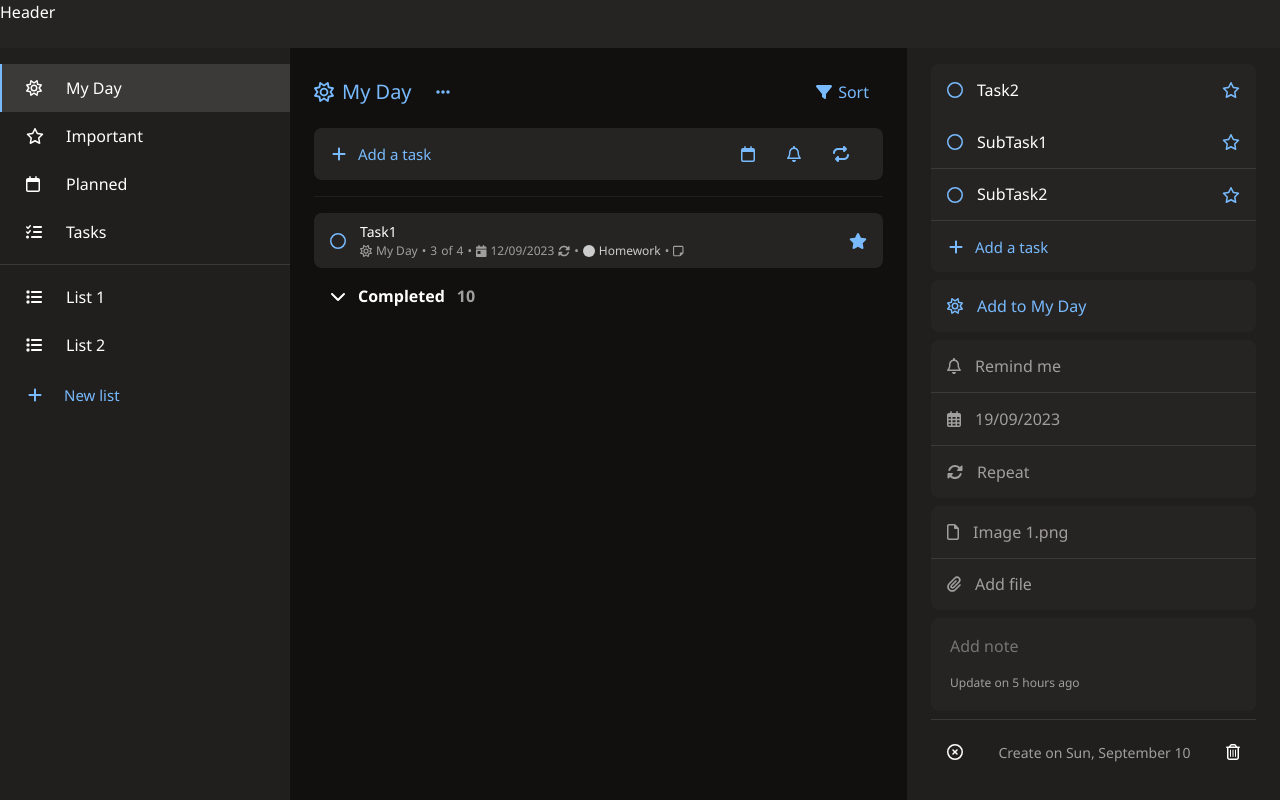
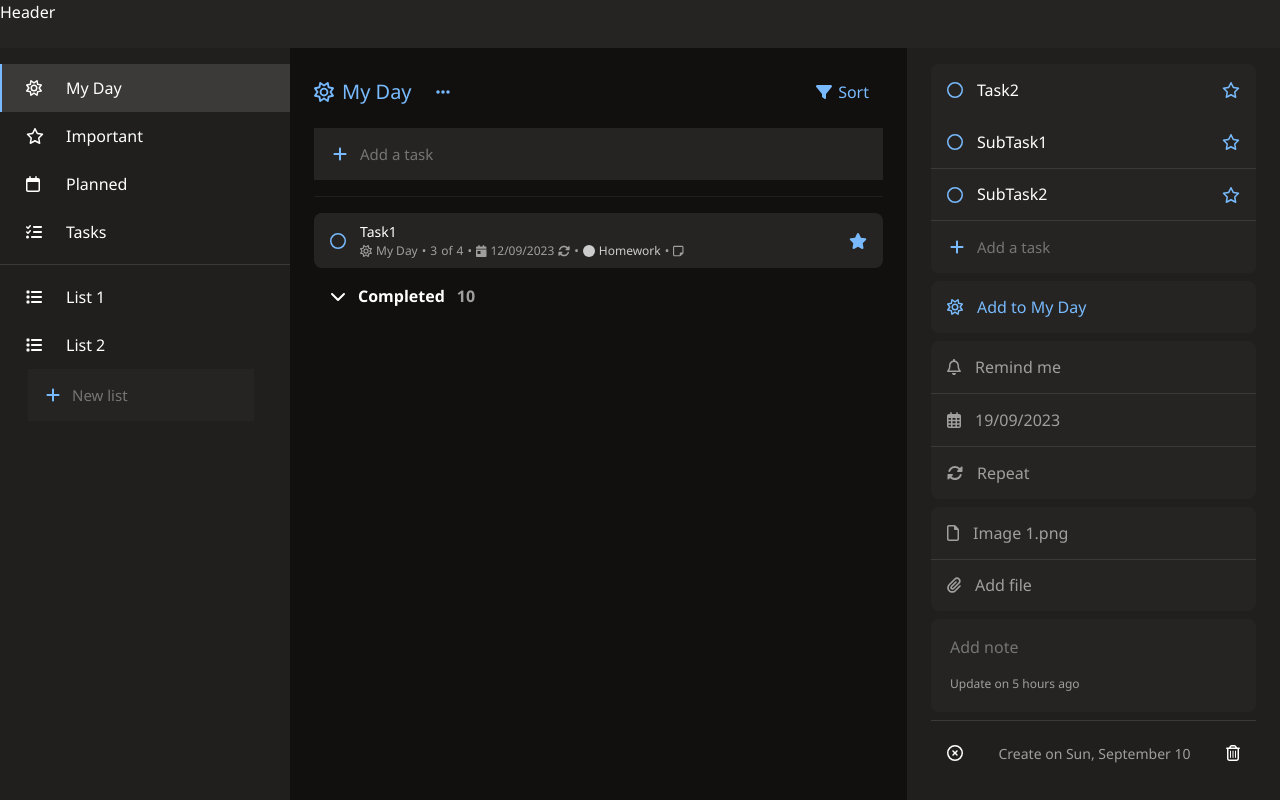
Before and after one commit to LD-Tien/task_manager, a React (Create React App) app: page / in a window 1280 px wide. Built offline with nearby package versions, Linux system fonts and the light colour scheme.

Commit message:
feat: Login
- UI
- login with api

```diff
--- a/src/components/Button/Button.module.scss
+++ b/src/components/Button/Button.module.scss
@@ -2,6 +2,7 @@
   display: flex;
   border: none;
   font-size: 1.6rem;
+  user-select: none;
 
   :hover {
     background-color: var(--bg-hover);
@@ -31,7 +32,8 @@
   }
 }
 
-.item {
+.item,
+.medium {
   display: flex;
   min-height: 52px;
   background-color: var(--bg-primary);
@@ -62,6 +64,14 @@
   }
 }
 
+.item {
+  &.danger {
+    * {
+      color: var(--font-color-warning);
+    }
+  }
+}
+
 .active {
   > * {
     color: var(--font-color-brand);
@@ -85,11 +95,37 @@
   padding: 8px 12px;
 }
 
+.medium {
+  min-height: 52px;
+  display: flex;
+  background-color: var(--bg-primary);
 
-.danger {
   > * {
-    span {
-      color: var(--font-color-warning);
-    }
+    flex: 1;
+    font-weight: 600;
+    text-align: center;
+    font-size: 1.6rem;
   }
 }
+
+.center-text {
+  .left-icon,
+  .right-.icon {
+    flex: 1;
+  }
+  .text {
+    text-align: center;
+  }
+}
+
+.disabled {
+  pointer-events: none;
+  opacity: 0.5;
+}
+
+.primary {
+  background-color: var(--bg-brand);
+  * {
+    color: var(--font-color-primary);
+  }
+}
--- a/src/components/Button/index.js
+++ b/src/components/Button/index.js
@@ -7,11 +7,15 @@ function Button({
   rightIcon,
   item,
   small,
+  medium,
+  centerText,
   href,
   isActive,
   isFile,
   subText,
   danger,
+  primary,
+  disabled,
   children,
   onClick,
   onClickCancel,
@@ -22,11 +26,21 @@ function Button({
   }
   return (
     <div
-      className={`${styles["wrapper"]} ${item ? styles["item"] : ""} ${
-        small ? styles["small"] : ""
-      } ${isActive ? styles["active"] : ""} ${isFile ? styles["file"] : ""} ${danger ? styles["danger"] : ""}`}
+      className={`${styles["wrapper"]} ${item ? styles["item"] : null} ${
+        small ? styles["small"] : medium ? styles["medium"] : null
+      } ${isActive ? styles["active"] : null} ${
+        isFile ? styles["file"] : null
+      } ${danger ? styles["danger"] : null} ${
+        centerText ? styles["center-text"] : null
+      } ${disabled ? styles["disabled"] : null} ${
+        primary ? styles["primary"] : null
+      }`}
     >
-      <Comp href={!!href ? href : null} target={!!href ? "_blank" : null}>
+      <Comp
+        onClick={onClick}
+        href={!!href ? href : null}
+        target={!!href ? "_blank" : null}
+      >
         {leftIcon && <span className={styles["leftIcon"]}>{leftIcon}</span>}
         {children && <span className={styles["text"]}>{children}</span>}
         {subText && <span className={styles["sub-text"]}>{subText}</span>}
--- a/src/components/TextInput/TextInput.module.scss
+++ b/src/components/TextInput/TextInput.module.scss
@@ -1,11 +1,15 @@
 .wrapper {
+  display: flex;
+  flex-direction: column;
+  font-size: 1.6rem;
+  color: var(--font-color-brand);
+
+  .input {
+    padding: 0 16px;
     display: flex;
     align-items: center;
     height: 52px;
-    color: var(--font-color-brand);
-    font-size: 1.6rem;
     background-color: var(--bg-primary);
-    padding: 0 16px;
 
     > * {
       margin: 0 2px;
@@ -14,7 +18,6 @@
     svg {
       width: 16px;
     }
-
 
     input {
       background-color: transparent;
@@ -31,13 +34,20 @@
       color: var(--font-color-primary);
     }
 
-    input::placeholder {
-        color: var(--font-color-brand);
-        font-size: 1.5rem;
+    input:-webkit-autofill {
+      -webkit-box-shadow: 0 0 0 500px var(--bg-primary) inset;
+      -webkit-text-fill-color: var(--font-color-primary);
     }
 
-    .plan-options {
-        display: flex;
+    ::-ms-reveal {
+      filter: invert(100%);
+    }
   }
 
+  .error-text {
+    // display: none;
+    color: var(--font-color-warning) !important;
+    font-size: 1.2rem;
+    text-align: right;
   }
+}
--- a/src/components/TextInput/index.js
+++ b/src/components/TextInput/index.js
@@ -1,52 +1,32 @@
 import { FontAwesomeIcon } from "@fortawesome/react-fontawesome";
 import styles from "./TextInput.module.scss";
-import {
-  faBell,
-  faCalendar,
-} from "@fortawesome/free-regular-svg-icons";
-import { faPlus, faRepeat } from "@fortawesome/free-solid-svg-icons";
-import Button from "../Button";
-import { default as MenuPopper } from "../Popper/Menu";
-import { DUE_MENU_POPPER, REMIND_MENU_POPPER, REPEAT_MENU_POPPER } from "../../store/constraints";
+import { faPlus } from "@fortawesome/free-solid-svg-icons";
 
-function TextInput({ planOptions, placeholder="Add a task", icon=<FontAwesomeIcon icon={faPlus} />}) {
+function TextInput(
+  {
+    type = "Text",
+    name,
+    value,
+    placeholder = "Add a task",
+    icon = <FontAwesomeIcon icon={faPlus} />,
+    errorMessage ="",
+    onChange = () => {}
+  },
+) {
+
   return (
     <div className={styles["wrapper"]}>
-      {icon}
-      <input type="text" placeholder={placeholder}/>
-      {planOptions ? (
-        <div className={styles["plan-options"]}>
-          <MenuPopper
-            trigger="click"
-            placement="bottom"
-            items={DUE_MENU_POPPER}
-          >
-            <div>
-              <Button leftIcon={<FontAwesomeIcon icon={faCalendar} />} small />
-            </div>
-          </MenuPopper>
-          <MenuPopper
-            trigger="click"
-            placement="bottom"
-            items={REMIND_MENU_POPPER}
-          >
-            <div>
-              <Button leftIcon={<FontAwesomeIcon icon={faBell} />} small />
-            </div>
-          </MenuPopper>
-          <MenuPopper
-            trigger="click"
-            placement="bottom"
-            items={REPEAT_MENU_POPPER}
-          >
-            <div>
-              <Button leftIcon={<FontAwesomeIcon icon={faRepeat} />} small />
-            </div>
-          </MenuPopper>
-        </div>
-      ) : (
-        ""
-      )}
+      <div className={styles["input"]}>
+        {icon}
+        <input
+          onChange={(e)=> onChange(e.target.value)}
+          type={type}
+          name={name}
+          value={value}
+          placeholder={placeholder}
+        />
+      </div>
+      {errorMessage && <p className={styles["error-text"]}>{errorMessage}</p>}
     </div>
   );
 }
--- /dev/null
+++ b/src/pages/Login/Login.module.scss
@@ -0,0 +1,48 @@
+.wrapper {
+  display: flex;
+  height: 100vh;
+  align-items: center;
+  justify-content: center;
+
+  .title {
+    font-size: 1.8rem;
+    font-weight: 700;
+    text-align: center;
+  }
+
+  .error-text {
+    color: var(--font-color-warning);
+    font-size: 1.2rem;
+    text-align: center;
+  }
+
+  .link {
+    width: fit-content;
+    margin: 0 auto;
+    color: var(--font-color-brand);
+    text-decoration: none;
+    font-size: 1.4rem;
+  }
+
+  .link:hover {
+    color: var(--font-color-secondary);
+  }
+
+  form {
+    display: flex;
+    flex-direction: column;
+    gap: 8px;
+    background-color: var(--bg-primary-accent);
+    padding: 24px;
+    border-radius: 8px;
+    overflow: hidden;
+
+    > * {
+      border-radius: 3px;
+      > * {
+        // TextInput
+        border-radius: inherit;
+      }
+    }
+  }
+}
```
Also changed, not shown: src/pages/Login/index.js (added, +90 -0 lines). Lines whose indentation alone changed are shown as unchanged.
